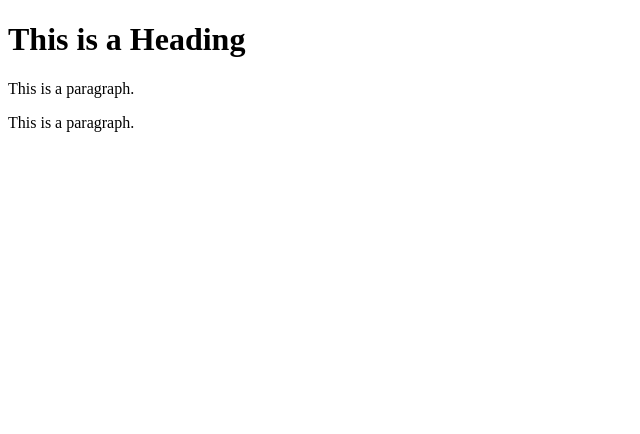
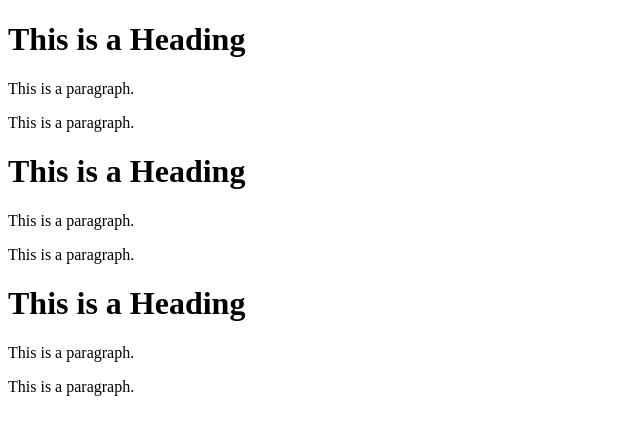
Before and after one commit to Boris2000k/test123, a plain HTML site: page index.html in a window 1280 px wide. Shown: the whole page, without its empty margins (0-640 px from the left). Drawn offline with Linux system fonts and the light colour scheme.

Commit message:
added xd

```diff
--- a/index.html
+++ b/index.html
@@ -8,6 +8,13 @@
 <h1>This is a Heading</h1>
 <p>This is a paragraph.</p>
 <p>This is a paragraph.</p>
+<h1>This is a Heading</h1>
+<p>This is a paragraph.</p>
+<p>This is a paragraph.</p>
+<h1>This is a Heading</h1>
+<p>This is a paragraph.</p>
+<p>This is a paragraph.</p>
+
 
 </body>
 </html>
```
